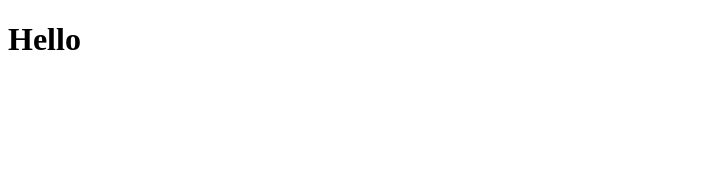
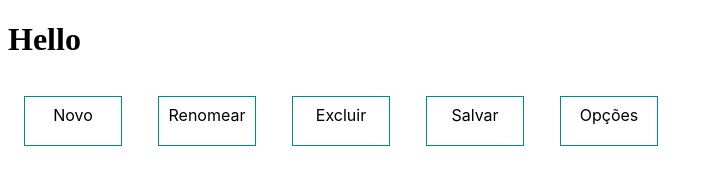
Before and after one commit to PimentelGabriel/test, a plain HTML site: page index.html in a window 1280 px wide. Shown: the whole page, without its empty margins (0-713 px from the left). Drawn offline with Linux system fonts and the light colour scheme.

Commit message:
Adição dos botões

```diff
--- a/css/index.css
+++ b/css/index.css
@@ -0,0 +1,12 @@
+.btn {
+    font-family: -apple-system, BlinkMacSystemFont, 'Segoe UI', Roboto, Oxygen, Ubuntu, Cantarell, 'Open Sans', 'Helvetica Neue', sans-serif;
+    display: inline-block;
+    min-width: 5em;
+    min-height: 2em;
+    color: black;
+    border: 1px solid darkcyan;
+    text-align: center;
+    vertical-align: middle;
+    padding: .5em;
+    margin: 1em;
+}
--- a/index.html
+++ b/index.html
@@ -6,10 +6,18 @@
     <meta http-equiv="X-UA-Compatible" content="IE=edge">
     <meta name="viewport" content="width=device-width, initial-scale=1.0">
     <title>Document</title>
+    <link rel="stylesheet" href="./css/index.css">
 </head>
 
 <body>
     <h1>Hello</h1>
+    <div>
+        <div class="btn">Novo</div>
+        <div class="btn">Renomear</div>
+        <div class="btn">Excluir</div>
+        <div class="btn">Salvar</div>
+        <div class="btn">Opções</div>
+    </div>
 </body>
 
 </html>
```
